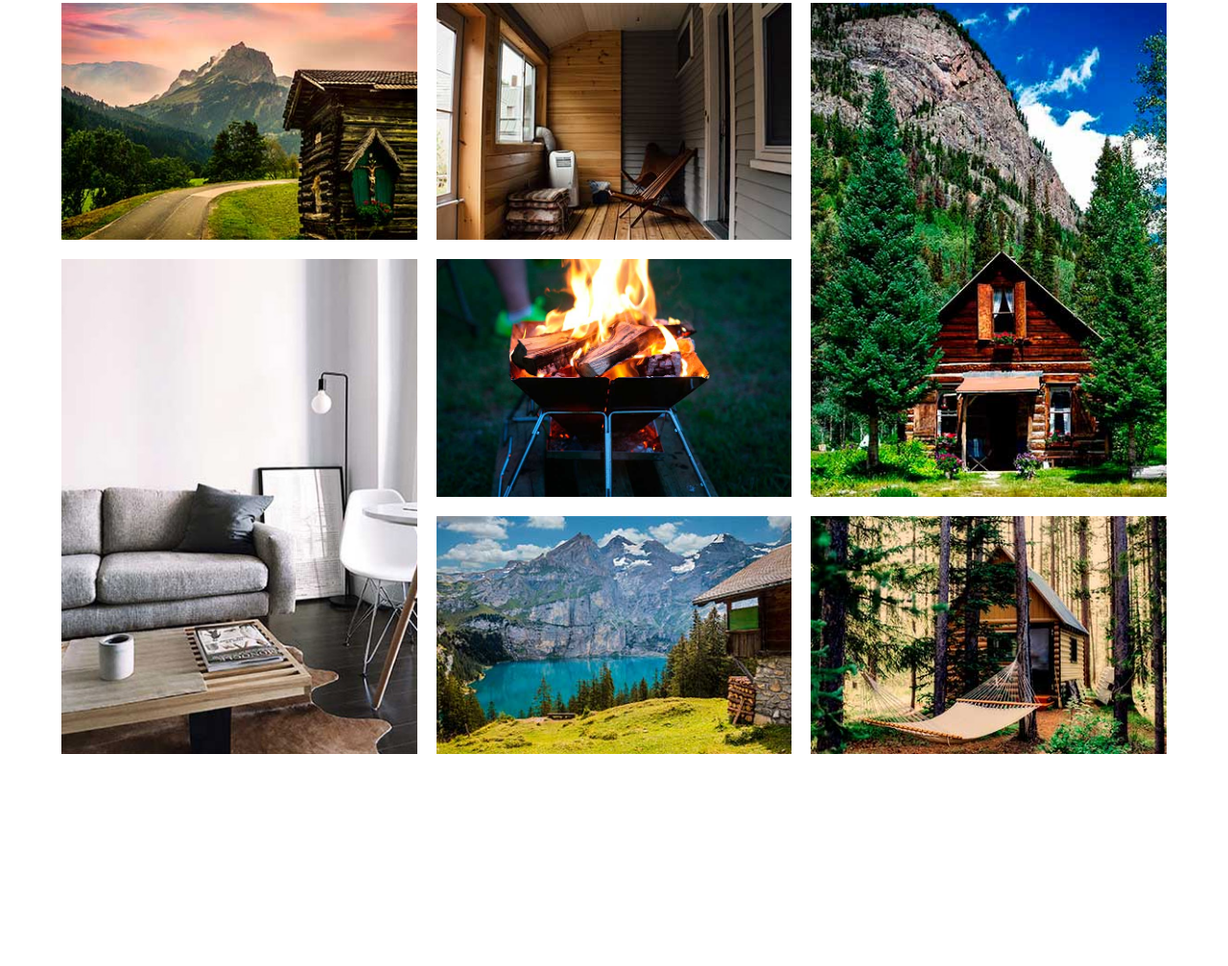
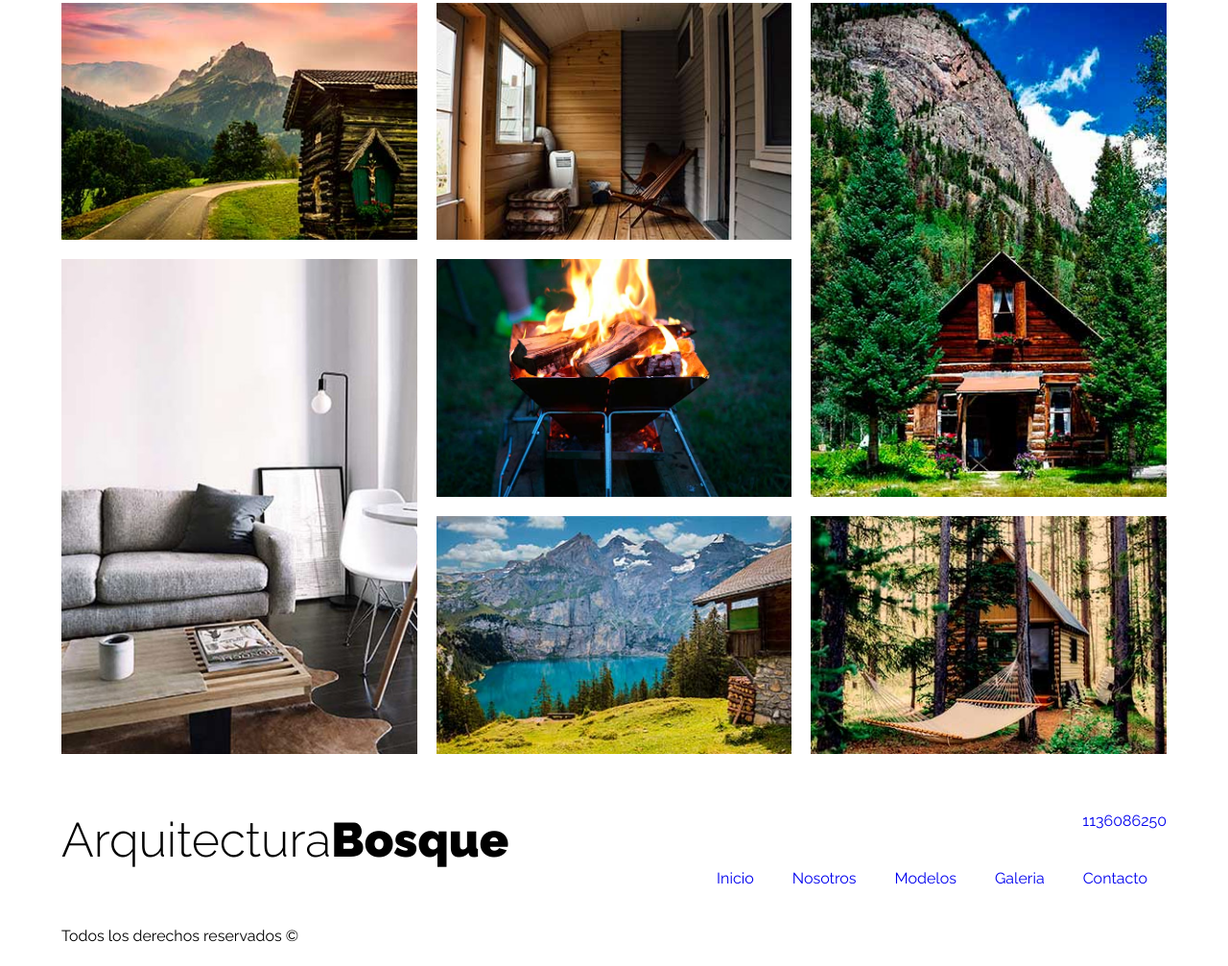
Before and after one commit to danlsk1986/arquitectura, a plain HTML site: page index.html in a window 1280 px wide. Shown: the part 3785-4792 px from the top of the page at 96% size. Before the commit the page ends 4571 px from the top, so only its background shows below. Drawn offline with Linux system fonts and the light colour scheme.

Commit message:
Comenzando con el footer

```diff
--- a/index.html
+++ b/index.html
@@ -107,5 +107,26 @@
             </div>
         </div>
     </section>
+
+    <footer class="footer mt-5">
+        <div class="contenedor">
+            <div class="barra">
+                <div class="logo">
+                    <h1 class="nombre-sitio">Arquitectura<span>Bosque</span></h1>
+                </div>
+                <div class="contacto">
+                    <a class="telefono" href="tel:+5401136086250">1136086250</a>
+
+                    <nav class="navegacion">
+                        <a class="link" href="#">Inicio</a>
+                        <a class="link" href="#">Nosotros</a>
+                        <a class="link" href="#">Modelos</a>
+                        <a class="link" href="#">Galeria</a>
+                        <a class="link" href="#">Contacto</a>
+                    </nav>
+                </div>
+        </div>
+        <p class="copyright">Todos los derechos reservados &copy;</p>
+    </footer>
 </body>
 </html>
```
